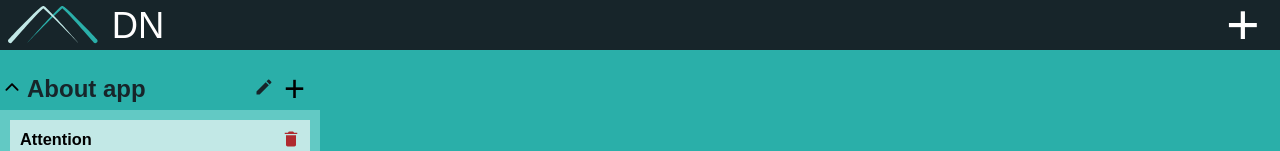
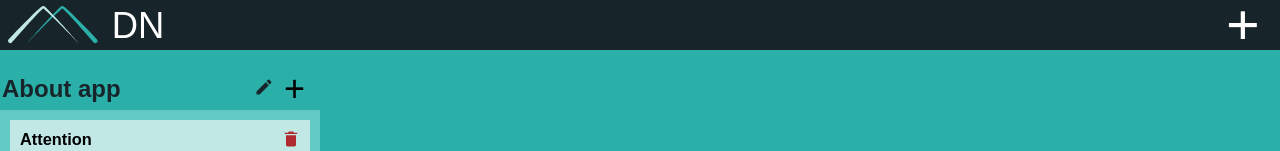
Before and after one commit to SergeiKOS/Digital-notes, a React (Create React App) app: page / in a window 1280 px wide. Shown: the top 151 px of the page. Built offline with nearby package versions, Linux system fonts and the light colour scheme.

Commit message:
Remove unfinished feature "collapse category"

```diff
--- a/src/components/notesCategory/NotesCategoryStyles.ts
+++ b/src/components/notesCategory/NotesCategoryStyles.ts
@@ -40,20 +40,6 @@ export const NotesItemLink = styled(Link)`
   }
 `;
 
-export const CollapseCategory = styled.button`
-  border: none;
-  background-color: transparent;
-  cursor: pointer;
-  transition: color 0.2s;
-
-  &:hover {
-    color: ${colors.grayHover};
-  }
-
-  &:focus {
-    outline: 2px solid ${colors.dark};
-  }
-`;
 export const AddNote = styled.button`
   border: none;
   background-color: transparent;
--- a/src/components/notesCategory/index.tsx
+++ b/src/components/notesCategory/index.tsx
@@ -11,7 +11,6 @@ import NotesCategoryName from "./notesCategoryName";
 import {
   NotesCategoryContainer,
   NotesWrapper,
-  CollapseCategory,
   AddNote,
   NotesItemLink,
 } from "./NotesCategoryStyles";
@@ -19,7 +18,6 @@ import NotesItem from "./notesItem";
 
 const NotesCategory = ({ category }: any) => {
   const { notes, setNotes } = useContext(GlobalContext);
-  const [isCollapsed, setIsCollapsed] = useState(false);
 
   const getNotesFromCategory = () => {
     let notesCopy = [...notes];
@@ -32,10 +30,6 @@ const NotesCategory = ({ category }: any) => {
       return false;
     });
     return [...notesCopy];
-  };
-
-  const handleCategoryCollapse = () => {
-    setIsCollapsed(!isCollapsed);
   };
 
   const handleAddNote = () => {
@@ -56,24 +50,11 @@ const NotesCategory = ({ category }: any) => {
         },
       },
     ]);
-
-    setIsCollapsed(false);
   };
 
   return (
     <NotesCategoryContainer>
       <div className="notes-category-container-header">
-        <Tippy content={`${!isCollapsed ? "Collapse" : "Uncollapse"} category`}>
-          <CollapseCategory
-            onClick={handleCategoryCollapse}
-            type="button"
-            aria-label="Collapse category"
-          >
-            <SvgIcon size={"20px"}>
-              {!isCollapsed ? <IoIosArrowUp /> : <IoIosArrowDown />}
-            </SvgIcon>
-          </CollapseCategory>
-        </Tippy>
         <NotesCategoryName category={category} />
         <Tippy content="Add note">
           <AddNote onClick={handleAddNote} aria-label="add note">
@@ -81,7 +62,6 @@ const NotesCategory = ({ category }: any) => {
           </AddNote>
         </Tippy>
       </div>
-      {!isCollapsed && (
       <NotesWrapper>
         {getNotesFromCategory().map((note) => (
           <NotesItemLink to={`/edit-note/${note.id}`} key={note.id}>
@@ -89,7 +69,6 @@ const NotesCategory = ({ category }: any) => {
           </NotesItemLink>
         ))}
       </NotesWrapper>
-      )}
     </NotesCategoryContainer>
   );
 };
```
Lines whose indentation alone changed are shown as unchanged.
